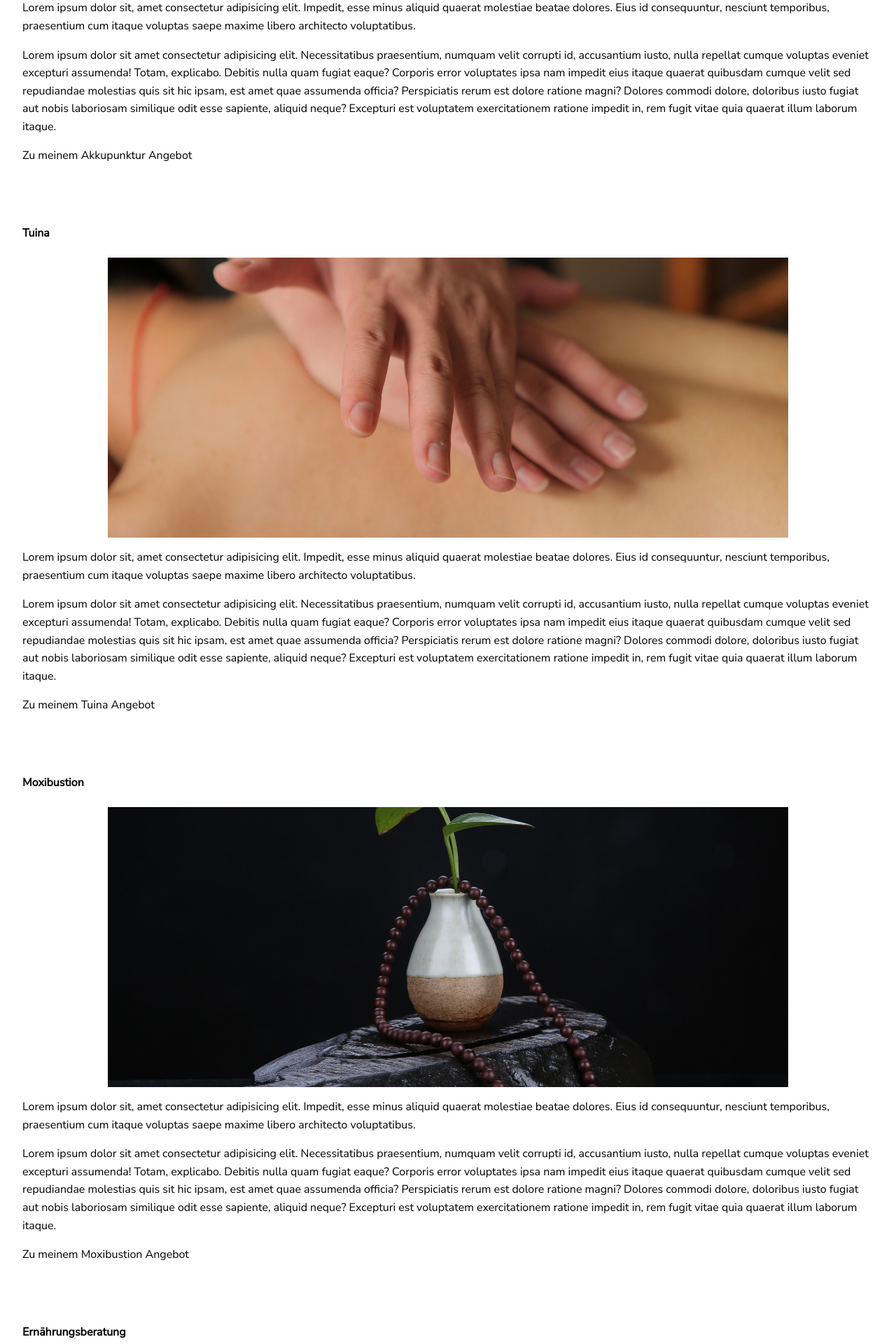
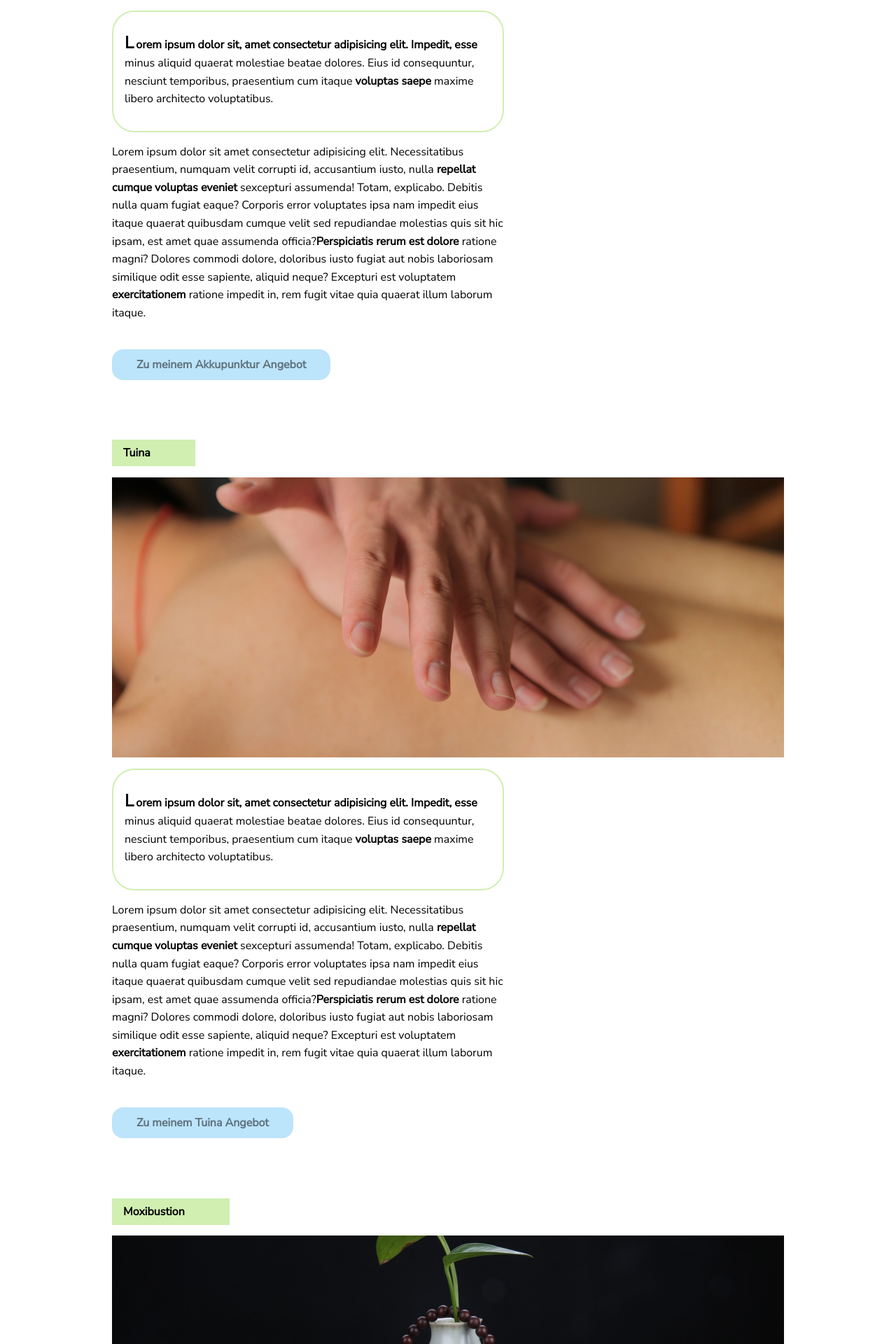
Before and after one commit to patricioSchranz/dr-windblade, a PHP site: page /docs/alternate-ways.php in a window 1280 px wide. Shown: the part 1826-3746 px from the top of the page at 70% size. Run offline with PHP 8.4, Linux system fonts and the light colour scheme; some web fonts are replaced.

Commit message:
working on alternate ways

```diff
--- a/docs/alternate-ways.php
+++ b/docs/alternate-ways.php
@@ -7,6 +7,7 @@ require __DIR__ . './../views/header.php';
 
 <!-- ALTERNATE WAYS -->
 <section class="alternate-ways">
+
     <!-- HEADER -->
     <header class="alternate-ways_header">
         <img src="../graphics/pics/alternate-med.jpg" alt="a chamomile tincture">
@@ -25,86 +26,121 @@ require __DIR__ . './../views/header.php';
 
         <!-- ACUPUNCTURE -->
         <article class="alternate-ways_tcm_topic">
+
             <header>
-                <h4>Akkupunktur</h4>
+                <h4>
+                    <span class="heading-markup">Akkupunktur</span>
+                </h4>
                 <img src="../graphics/pics/acupuncture.jpg" alt="acupuncture">
             </header>
 
-            <p>Lorem ipsum dolor sit, amet consectetur adipisicing elit. Impedit, esse minus aliquid quaerat molestiae beatae dolores. Eius id consequuntur, nesciunt temporibus, praesentium cum itaque voluptas saepe maxime libero architecto voluptatibus.</p>
+            <div class="container-description">
+                <div class="on-the-point">
+                    <p><strong>Lorem ipsum dolor sit, amet consectetur</strong> adipisicing elit. Impedit, esse minus aliquid quaerat molestiae beatae dolores. Eius id consequuntur, nesciunt temporibus, praesentium cum itaque <strong>voluptas saepe</strong> maxime libero architecto voluptatibus.</p>
+                </div>
 
-            <p>Lorem ipsum dolor sit amet consectetur adipisicing elit. Necessitatibus praesentium, numquam velit corrupti id, accusantium iusto, nulla repellat cumque voluptas eveniet excepturi assumenda! Totam, explicabo. Debitis nulla quam fugiat eaque?
-            Corporis error voluptates ipsa nam impedit eius itaque quaerat quibusdam cumque velit sed repudiandae molestias quis sit hic ipsam, est amet quae assumenda officia? Perspiciatis rerum est dolore ratione magni?
-            Dolores commodi dolore, doloribus iusto fugiat aut nobis laboriosam similique odit esse sapiente, aliquid neque? Excepturi est voluptatem exercitationem ratione impedit in, rem fugit vitae quia quaerat illum laborum itaque.</p>
+                <p>Lorem ipsum dolor sit amet consectetur adipisicing elit. Necessitatibus praesentium, numquam velit corrupti id, accusantium iusto, nulla <strong>repellat cumque voluptas eveniet</strong> sexcepturi assumenda! Totam, explicabo. Debitis nulla quam fugiat eaque?
+                Corporis error voluptates ipsa nam impedit eius itaque quaerat quibusdam cumque velit sed repudiandae molestias quis sit hic ipsam, est amet quae assumenda officia?<strong>Perspiciatis rerum est dolore</strong> ratione magni?
+                Dolores commodi dolore, doloribus iusto fugiat aut nobis laboriosam similique odit esse sapiente, aliquid neque? Excepturi est voluptatem <strong>exercitationem</strong> ratione impedit in, rem fugit vitae quia quaerat illum laborum itaque.</p>
+            </div>
 
-           <a href="./alternate-services.php/#acupuncture">Zu meinem Akkupunktur Angebot</a>
+           <a href="./alternate-services.php#acupuncture">Zu meinem Akkupunktur Angebot</a>
         </article>
 
         <!-- TUINA -->
         <article class="alternate-ways_tcm_topic">
 
             <header>
-                <h4>Tuina</h4>
+                <h4>
+                    <span class="heading-markup">Tuina</span>
+                </h4>
                 <img src="../graphics/pics/massage.jpg" alt="massging hands in action">
             </header>
 
-            <p>Lorem ipsum dolor sit, amet consectetur adipisicing elit. Impedit, esse minus aliquid quaerat molestiae beatae dolores. Eius id consequuntur, nesciunt temporibus, praesentium cum itaque voluptas saepe maxime libero architecto voluptatibus.</p>
+            <div class="container-description">
 
-            <p>Lorem ipsum dolor sit amet consectetur adipisicing elit. Necessitatibus praesentium, numquam velit corrupti id, accusantium iusto, nulla repellat cumque voluptas eveniet excepturi assumenda! Totam, explicabo. Debitis nulla quam fugiat eaque?
-            Corporis error voluptates ipsa nam impedit eius itaque quaerat quibusdam cumque velit sed repudiandae molestias quis sit hic ipsam, est amet quae assumenda officia? Perspiciatis rerum est dolore ratione magni?
-            Dolores commodi dolore, doloribus iusto fugiat aut nobis laboriosam similique odit esse sapiente, aliquid neque? Excepturi est voluptatem exercitationem ratione impedit in, rem fugit vitae quia quaerat illum laborum itaque.</p>
+                <div class="on-the-point">
+                    <p><strong>Lorem ipsum dolor sit, amet consectetur</strong> adipisicing elit. Impedit, esse minus aliquid quaerat molestiae beatae dolores. Eius id consequuntur, nesciunt temporibus, praesentium cum itaque <strong>voluptas saepe</strong> maxime libero architecto voluptatibus.</p>
+                </div>
 
-           <a href="./alternate-services.php/#tuina">Zu meinem Tuina Angebot</a>
+                <p>Lorem ipsum dolor sit amet consectetur adipisicing elit. Necessitatibus praesentium, numquam velit corrupti id, accusantium iusto, nulla <strong>repellat cumque voluptas eveniet</strong> sexcepturi assumenda! Totam, explicabo. Debitis nulla quam fugiat eaque?
+                Corporis error voluptates ipsa nam impedit eius itaque quaerat quibusdam cumque velit sed repudiandae molestias quis sit hic ipsam, est amet quae assumenda officia?<strong>Perspiciatis rerum est dolore</strong> ratione magni?
+                Dolores commodi dolore, doloribus iusto fugiat aut nobis laboriosam similique odit esse sapiente, aliquid neque? Excepturi est voluptatem <strong>exercitationem</strong> ratione impedit in, rem fugit vitae quia quaerat illum laborum itaque.</p>
+            </div>
+
+           <a href="./alternate-services.php#tuina">Zu meinem Tuina Angebot</a>
         </article>
 
         <!-- MOXIBUSTION -->
         <article class="alternate-ways_tcm_topic">
 
             <header>
-                <h4>Moxibustion</h4>
+                <h4>
+                    <span class="heading-markup">Moxibustion</span>
+                </h4>
                 <img src="../graphics/pics/moxibustion.jpg" alt="moxibustion">
             </header>
 
-            <p>Lorem ipsum dolor sit, amet consectetur adipisicing elit. Impedit, esse minus aliquid quaerat molestiae beatae dolores. Eius id consequuntur, nesciunt temporibus, praesentium cum itaque voluptas saepe maxime libero architecto voluptatibus.</p>
+            <div class="container-description">
 
-            <p>Lorem ipsum dolor sit amet consectetur adipisicing elit. Necessitatibus praesentium, numquam velit corrupti id, accusantium iusto, nulla repellat cumque voluptas eveniet excepturi assumenda! Totam, explicabo. Debitis nulla quam fugiat eaque?
-            Corporis error voluptates ipsa nam impedit eius itaque quaerat quibusdam cumque velit sed repudiandae molestias quis sit hic ipsam, est amet quae assumenda officia? Perspiciatis rerum est dolore ratione magni?
-            Dolores commodi dolore, doloribus iusto fugiat aut nobis laboriosam similique odit esse sapiente, aliquid neque? Excepturi est voluptatem exercitationem ratione impedit in, rem fugit vitae quia quaerat illum laborum itaque.</p>
+                <div class="on-the-point">
+                    <p><strong>Lorem ipsum dolor sit, amet consectetur</strong> adipisicing elit. Impedit, esse minus aliquid quaerat molestiae beatae dolores. Eius id consequuntur, nesciunt temporibus, praesentium cum itaque <strong>voluptas saepe</strong> maxime libero architecto voluptatibus.</p>
+                </div>
 
-           <a href="./alternate-services.php/#tuina">Zu meinem Moxibustion Angebot</a>
+                <p>Lorem ipsum dolor sit amet consectetur adipisicing elit. Necessitatibus praesentium, numquam velit corrupti id, accusantium iusto, nulla <strong>repellat cumque voluptas eveniet</strong> sexcepturi assumenda! Totam, explicabo. Debitis nulla quam fugiat eaque?
+                Corporis error voluptates ipsa nam impedit eius itaque quaerat quibusdam cumque velit sed repudiandae molestias quis sit hic ipsam, est amet quae assumenda officia?<strong>Perspiciatis rerum est dolore</strong> ratione magni?
+                Dolores commodi dolore, doloribus iusto fugiat aut nobis laboriosam similique odit esse sapiente, aliquid neque? Excepturi est voluptatem <strong>exercitationem</strong> ratione impedit in, rem fugit vitae quia quaerat illum laborum itaque.</p>
+            </div>
+
+           <a href="./alternate-services.php#tuina">Zu meinem Moxibustion Angebot</a>
         </article>
 
         <!-- NUTRITIONAL ADVICE -->
         <article class="alternate-ways_tcm_topic">
 
             <header>
-                <h4>Ernährungsberatung</h4>
+                <h4>
+                    <span class="heading-markup">Ernährungsberatung</span>
+                </h4>
                 <img src="../graphics/pics/nutritional.jpg" alt="nutritional">
             </header>
 
-            <p>Lorem ipsum dolor sit, amet consectetur adipisicing elit. Impedit, esse minus aliquid quaerat molestiae beatae dolores. Eius id consequuntur, nesciunt temporibus, praesentium cum itaque voluptas saepe maxime libero architecto voluptatibus.</p>
+            <div class="container-description">
 
-            <p>Lorem ipsum dolor sit amet consectetur adipisicing elit. Necessitatibus praesentium, numquam velit corrupti id, accusantium iusto, nulla repellat cumque voluptas eveniet excepturi assumenda! Totam, explicabo. Debitis nulla quam fugiat eaque?
-            Corporis error voluptates ipsa nam impedit eius itaque quaerat quibusdam cumque velit sed repudiandae molestias quis sit hic ipsam, est amet quae assumenda officia? Perspiciatis rerum est dolore ratione magni?
-            Dolores commodi dolore, doloribus iusto fugiat aut nobis laboriosam similique odit esse sapiente, aliquid neque? Excepturi est voluptatem exercitationem ratione impedit in, rem fugit vitae quia quaerat illum laborum itaque.</p>
+                <div class="on-the-point">
+                    <p><strong>Lorem ipsum dolor sit, amet consectetur</strong> adipisicing elit. Impedit, esse minus aliquid quaerat molestiae beatae dolores. Eius id consequuntur, nesciunt temporibus, praesentium cum itaque <strong>voluptas saepe</strong> maxime libero architecto voluptatibus.</p>
+                </div>
 
-           <a href="./alternate-services.php/#nutritional-advice">Zu meinem Ernährungsberatungs Angebot</a>
+                <p>Lorem ipsum dolor sit amet consectetur adipisicing elit. Necessitatibus praesentium, numquam velit corrupti id, accusantium iusto, nulla <strong>repellat cumque voluptas eveniet</strong> sexcepturi assumenda! Totam, explicabo. Debitis nulla quam fugiat eaque?
+                Corporis error voluptates ipsa nam impedit eius itaque quaerat quibusdam cumque velit sed repudiandae molestias quis sit hic ipsam, est amet quae assumenda officia?<strong>Perspiciatis rerum est dolore</strong> ratione magni?
+                Dolores commodi dolore, doloribus iusto fugiat aut nobis laboriosam similique odit esse sapiente, aliquid neque? Excepturi est voluptatem <strong>exercitationem</strong> ratione impedit in, rem fugit vitae quia quaerat illum laborum itaque.</p>
+            </div>
+
+           <a href="./alternate-services.php#nutritional-advice">Zu meinem Ernährungsberatungs Angebot</a>
         </article>
 
         <!-- QI GONG -->
         <article class="alternate-ways_tcm_topic">
 
             <header>
-                <h4>Qi Gong</h4>
+                <h4>
+                    <span class="heading-markup">Qi Gong</span>
+                </h4>
                 <img src="../graphics/pics/qi-gong.jpg" alt="qi gong">
             </header>
 
-            <p>Lorem ipsum dolor sit, amet consectetur adipisicing elit. Impedit, esse minus aliquid quaerat molestiae beatae dolores. Eius id consequuntur, nesciunt temporibus, praesentium cum itaque voluptas saepe maxime libero architecto voluptatibus.</p>
+            <div class="container-description">
 
-            <p>Lorem ipsum dolor sit amet consectetur adipisicing elit. Necessitatibus praesentium, numquam velit corrupti id, accusantium iusto, nulla repellat cumque voluptas eveniet excepturi assumenda! Totam, explicabo. Debitis nulla quam fugiat eaque?
-            Corporis error voluptates ipsa nam impedit eius itaque quaerat quibusdam cumque velit sed repudiandae molestias quis sit hic ipsam, est amet quae assumenda officia? Perspiciatis rerum est dolore ratione magni?
-            Dolores commodi dolore, doloribus iusto fugiat aut nobis laboriosam similique odit esse sapiente, aliquid neque? Excepturi est voluptatem exercitationem ratione impedit in, rem fugit vitae quia quaerat illum laborum itaque.</p>
+                <div class="on-the-point">
+                    <p><strong>Lorem ipsum dolor sit, amet consectetur</strong> adipisicing elit. Impedit, esse minus aliquid quaerat molestiae beatae dolores. Eius id consequuntur, nesciunt temporibus, praesentium cum itaque <strong>voluptas saepe</strong> maxime libero architecto voluptatibus.</p>
+                </div>
 
-           <a href="./alternate-services.php/#qi-gong">Zu meinem Qi Gong Angebot</a>
+                <p>Lorem ipsum dolor sit amet consectetur adipisicing elit. Necessitatibus praesentium, numquam velit corrupti id, accusantium iusto, nulla <strong>repellat cumque voluptas eveniet</strong> sexcepturi assumenda! Totam, explicabo. Debitis nulla quam fugiat eaque?
+                Corporis error voluptates ipsa nam impedit eius itaque quaerat quibusdam cumque velit sed repudiandae molestias quis sit hic ipsam, est amet quae assumenda officia?<strong>Perspiciatis rerum est dolore</strong> ratione magni?
+                Dolores commodi dolore, doloribus iusto fugiat aut nobis laboriosam similique odit esse sapiente, aliquid neque? Excepturi est voluptatem <strong>exercitationem</strong> ratione impedit in, rem fugit vitae quia quaerat illum laborum itaque.</p>
+            </div>
+
+           <a href="./alternate-services.php#qi-gong">Zu meinem Qi Gong Angebot</a>
         </article>
     </section>
 </section>
--- a/src/scss/scss_basement/pages/alternate-ways.scss
+++ b/src/scss/scss_basement/pages/alternate-ways.scss
@@ -47,14 +47,97 @@
 
         &_topic{
             padding: 2rem;
+            // @include testing-border-2;
+            width: 80%;
+            margin: 1rem auto;
+            // border: solid var(--color-primary);
+            // border-radius: 2rem;
 
             img{
-                width: 80%;
+                width: 100%;
                 height: 50svh;
                 object-fit: cover;
                 margin: auto;
                 display: block;
             }
+
+            .heading-markup{
+                background-color: var(--color-primary);
+                padding: .5rem 4rem .5rem 1rem;
+            }
+
+            // h4{
+            //     // text-align: center;
+            //     // font-size: 1.1rem;
+            // }
+
+            &:nth-of-type(odd){
+               border-width: 2px 0px 0 2px;
+            }
+
+            &:nth-of-type(even){
+                border-width: 2px 2px 0 0;
+            }
+
+            .container-description{
+                @include flex-row-between;
+                align-items: stretch;
+                margin: 1rem auto 2rem;
+                // @include flex-variable(column, nowrap, flex-start, center);
+            }
+
+            .on-the-point{
+                // background-color: var(--color-primary);
+                padding: 1rem;
+                max-width: 35rem;
+                @include flex-row-center;
+                border-radius: 2rem;
+                // margin-bottom: 2rem;
+
+                border: 2px solid var(--color-primary);
+
+                p{
+                    color: var(--color-on-primary);
+
+                    &::first-letter{
+                        font-size: 1.5rem;
+                        margin-right: .2rem;
+                    }
+
+                    &::first-line{
+                        font-weight: bold;
+                    }
+                }
+            }
+
+            p{
+                max-width: 35rem;
+                // margin: auto;
+
+                // strong{
+                //     font-weight: normal;
+                // }
+            }
+
+            a{
+                font-weight: bold;
+                // text-decoration: underline;
+                background-color: var(--color-akzent);
+                padding: .5rem 2rem;
+                border-radius: 1rem;
+                border: 3px solid transparent;
+                // box-shadow: 0px 3px 5px rgba($color: #000000, $alpha: 0.2);
+                color: var(--color-on-akzent);
+
+                &:hover{
+                    background-color: #fff;
+                    border: 3px solid var(--color-akzent);
+                    background-color: transparent;
+                    box-shadow: none;
+                    color: black;
+                }
+
+            }
         }
     }
 }
--- a/views/header-index.php
+++ b/views/header-index.php
@@ -156,7 +156,7 @@
 
                 <!-- TCM -->
                     <li class="header_link-list_sub-menu-opener open_sub-menu" data-sign="&#43;">
-                        <a href="./docs/alternate-ways">Alternative Wege</a>
+                        <a href="./docs/alternate-ways.php">Alternative Wege</a>
 
                         <!-- SUB MENU -->
                         <ul class="header_sub-menu">
```
Also changed, not shown: style/alternate-ways.css, 1 other file.
